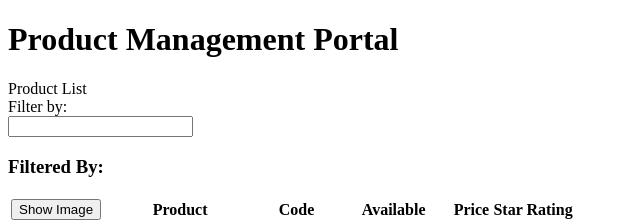
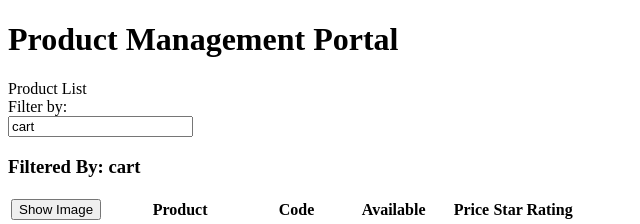
Before and after one commit to AradhanaSingh/my-app, an Angular app: page / in a window 1280 px wide. Shown: the top 224 px of the page, without its empty margins (0-640 px from the left). Built offline with nearby package versions, Linux system fonts and the light colour scheme.

Commit message:
added a filter, 'cart' is set as default value , if entry is modified, updated text is alo updated,. this all is done using two way binding

```diff
--- a/src/app/app.module.ts
+++ b/src/app/app.module.ts
@@ -1,6 +1,6 @@
 import { BrowserModule } from '@angular/platform-browser';
 import { NgModule } from '@angular/core';
-
+import { FormsModule } from '@angular/forms';
 import { AppComponent } from './app.component';
 import { ProductListComponent } from './products/product-list.component';
 
@@ -10,7 +10,9 @@ import { ProductListComponent } from './products/product-list.component';
     ProductListComponent
   ],
   imports: [
-    BrowserModule
+    BrowserModule,
+    // ngModel is found in FormsModule
+    FormsModule
   ],
   providers: [],
   bootstrap: [AppComponent]
--- a/src/app/products/product-list.component.html
+++ b/src/app/products/product-list.component.html
@@ -7,13 +7,18 @@
         <div class='row'>
             <div class='col-md-2'> Filter by: </div>
             <div class='col-md-4'>
-                <input type='text'>
+                <!-- to specify two way binding in Angular, we use ngModel directive-->
+                <!-- Angular also needs to find ngModel directive-->
+                <!-- Associating  it with listFilter property-->
+                <input type='text'
+                    [(ngModel)]='listFilter' />
             </div>
 
         </div>
         <div class='row'>
            <div class='col-md-6'>
-               <h3>Filtered By: </h3>
+               <!-- we want listFilter to be listed here, so used interpolation-->
+               <h3>Filtered By: {{listFilter}} </h3>
            </div>
         </div>
         <div class="table-responsive">
--- a/src/app/products/product-list.component.ts
+++ b/src/app/products/product-list.component.ts
@@ -11,6 +11,7 @@ export class ProductListComponent {
     imageMargin: number = 2;
     // images are not displayed when the pages are first loaded
     showImage: boolean = false;
+    listFilter: string = 'cart';
     products: any[] = [
         {
             "productId": 1,
```
